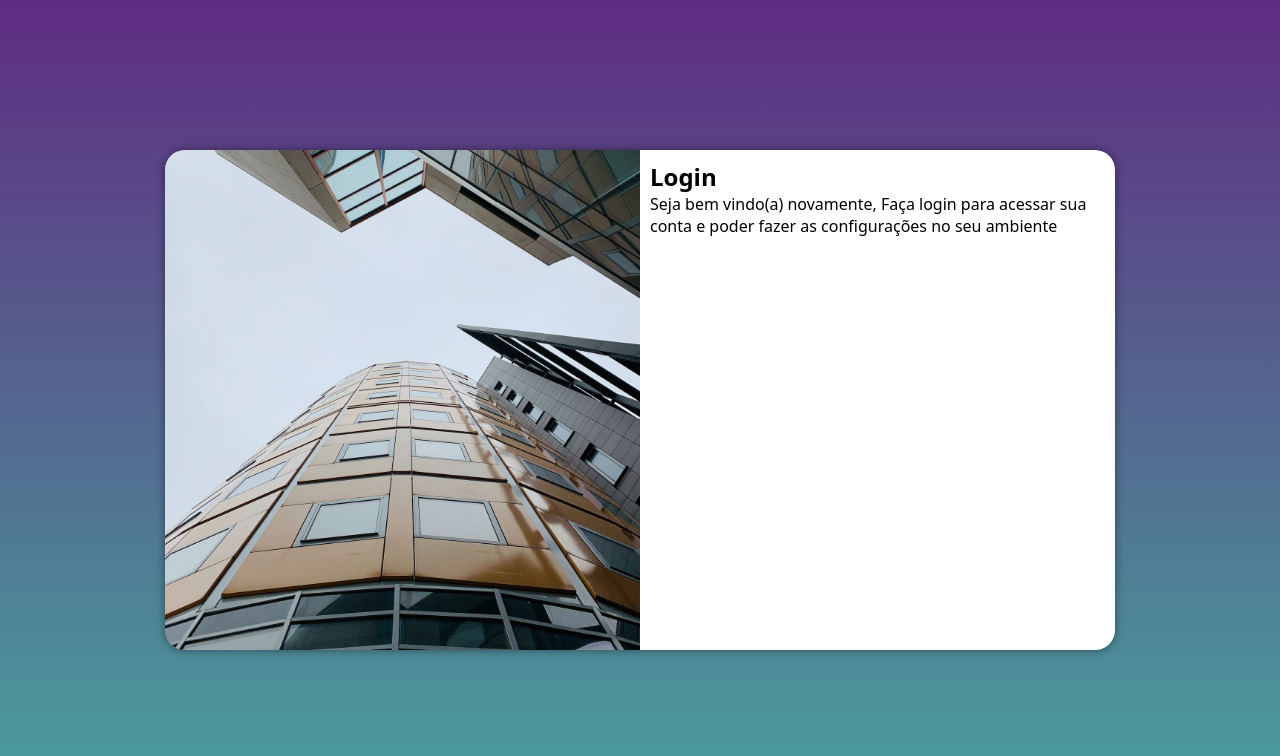
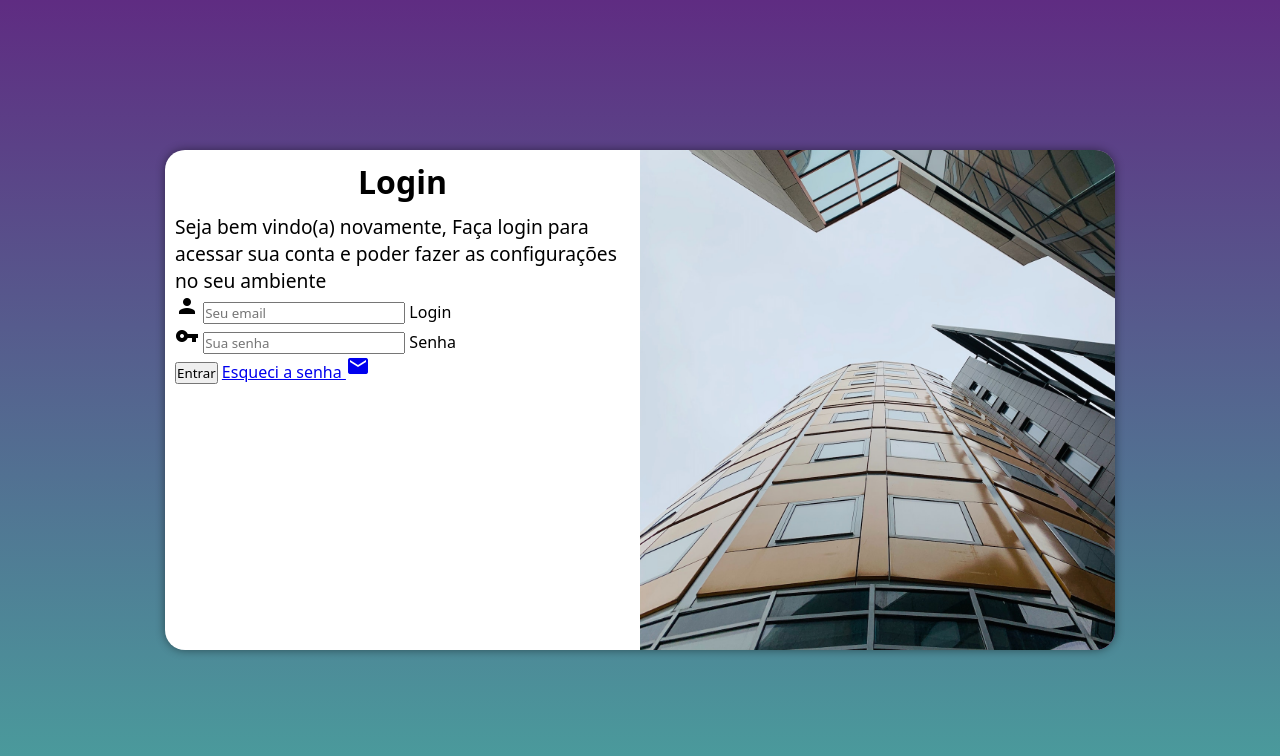
Before and after one commit to MarceloHenriqueDoriaFigueiredo/projeto-login, a plain HTML site: page index.html in a window 1280 px wide. Drawn offline with Linux system fonts and the light colour scheme.

Commit message:
adicionando formulario

```diff
--- a/estilos/media-query.css
+++ b/estilos/media-query.css
@@ -45,13 +45,21 @@ Grandes telas: acima de 1200px
     }
 
     section#login > div#imagem{
-        float: left;
+        float: right;
         width: 50%;
         height: 100%;
     }
 
     section#login > div#formulario{
-        float: right;
+        float: left;
         width: 50%;
     }
+
+    div#formulario > h1{
+        font-size: 2em;
+    }
+
+    div#formulario > p{
+        font-size: 1.2em;
+    }
 }
--- a/estilos/style.css
+++ b/estilos/style.css
@@ -51,5 +51,13 @@ section#login > div#imagem{
 section#login > div#formulario{
     display: block;
     padding: 10px;
+}
 
+div#formulario > h1{
+    text-align: center;
+    margin-bottom: 10px;
 }
+
+div#formulario > p{
+    font-size: 0.8em;
+}
--- a/index.html
+++ b/index.html
@@ -5,6 +5,7 @@
     <meta http-equiv="X-UA-Compatible" content="IE=edge">
     <meta name="viewport" content="width=device-width, initial-scale=1.0">
     <title>Login</title>
+    <link href="https://fonts.googleapis.com/icon?family=Material+Icons" rel="stylesheet">
     <link rel="stylesheet" href="estilos/style.css">
     <link rel="stylesheet" href="estilos/media-query.css">
 </head>
@@ -17,8 +18,21 @@
             <div id="formulario">
                 <h1>Login</h1>
                 <p>Seja bem vindo(a) novamente, Faça login para acessar sua conta e poder fazer as configurações no seu ambiente</p>
-                <form action="login.php" method="post">
-
+                <form action="login.php" method="post" autocomplete="on">
+                    <div class="campo">
+                        <span class="material-icons">person</span>
+                        <input type="email" name="login" id="ilogin" placeholder="Seu email" autocomplete="email" required maxlength="30">
+                        <label for="ilogin">Login</label>
+                    </div>
+                    <div class="campo">
+                        <span class="material-icons">vpn_key</span>
+                        <input type="password" name="senha" id="isenha" placeholder="Sua senha" autocomplete="current-password" required minlength="8" maxlength="20">
+                        <label for="isenha">Senha</label>
+                    </div>
+                    <input type="submit" value="Entrar">
+                    <a href="esqueci.html">
+                        Esqueci a senha <span class="material-icons">mail</span>
+                    </a>
                 </form>
             </div>
         </section>
```
